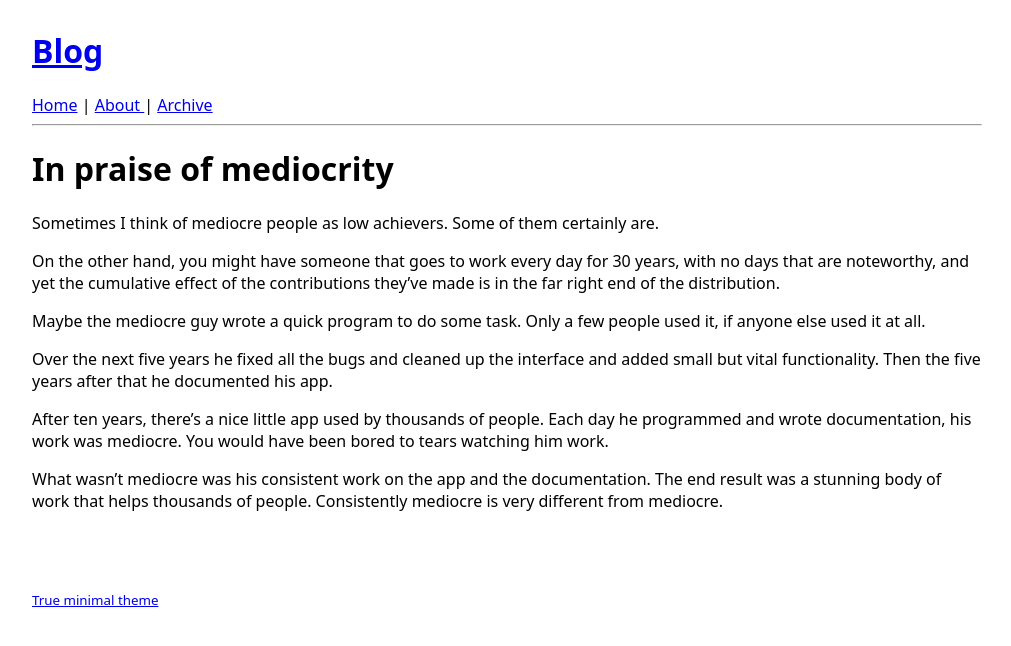
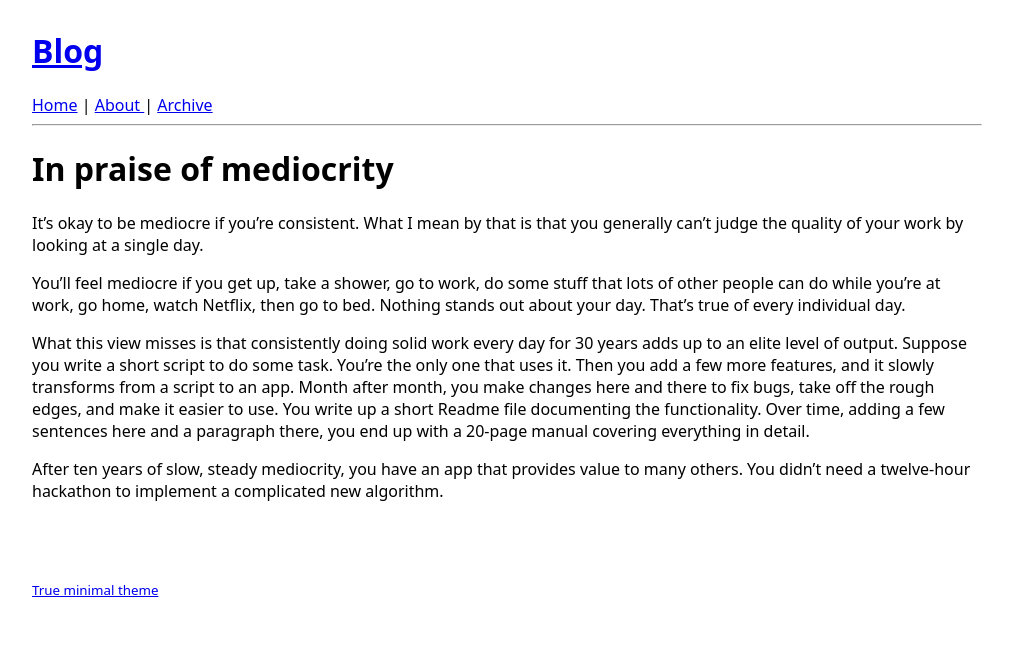
Before and after one commit to bachmeil/the-blog, a Jekyll site: the page built from _posts/2022-10-27-mediocrity.md, in a window 1280 px wide. Shown: the top 646 px of the page, without its empty margins (133-1144 px from the left). Built offline with Jekyll 4.4.1, drawn with Linux system fonts in a browser that asks for light colours.

Commit message:
Some changes about mediocrity

```diff
--- a/_posts/2022-10-27-mediocrity.md
+++ b/_posts/2022-10-27-mediocrity.md
@@ -2,14 +2,10 @@
 layout: post
 title: In praise of mediocrity
 ---
-Sometimes I think of mediocre people as low achievers. Some of them certainly are.
+It's okay to be mediocre if you're consistent. What I mean by that is that you generally can't judge the quality of your work by looking at a single day.
 
-On the other hand, you might have someone that goes to work every day for 30 years, with no days that are noteworthy, and yet the cumulative effect of the contributions they've made is in the far right end of the distribution.
+You'll feel mediocre if you get up, take a shower, go to work, do some stuff that lots of other people can do while you're at work, go home, watch Netflix, then go to bed. Nothing stands out about your day. That's true of every individual day.
 
-Maybe the mediocre guy wrote a quick program to do some task. Only a few people used it, if anyone else used it at all.
+What this view misses is that consistently doing solid work every day for 30 years adds up to an elite level of output. Suppose you write a short script to do some task. You're the only one that uses it. Then you add a few more features, and it slowly transforms from a script to an app. Month after month, you make changes here and there to fix bugs, take off the rough edges, and make it easier to use. You write up a short Readme file documenting the functionality. Over time, adding a few sentences here and a paragraph there, you end up with a 20-page manual covering everything in detail.
 
-Over the next five years he fixed all the bugs and cleaned up the interface and added small but vital functionality. Then the five years after that he documented his app.
-
-After ten years, there's a nice little app used by thousands of people. Each day he programmed and wrote documentation, his work was mediocre. You would have been bored to tears watching him work.
-
-What wasn't mediocre was his consistent work on the app and the documentation. The end result was a stunning body of work that helps thousands of people. Consistently mediocre is very different from mediocre.
+After ten years of slow, steady mediocrity, you have an app that provides value to many others. You didn't need a twelve-hour hackathon to implement a complicated new algorithm.
```
